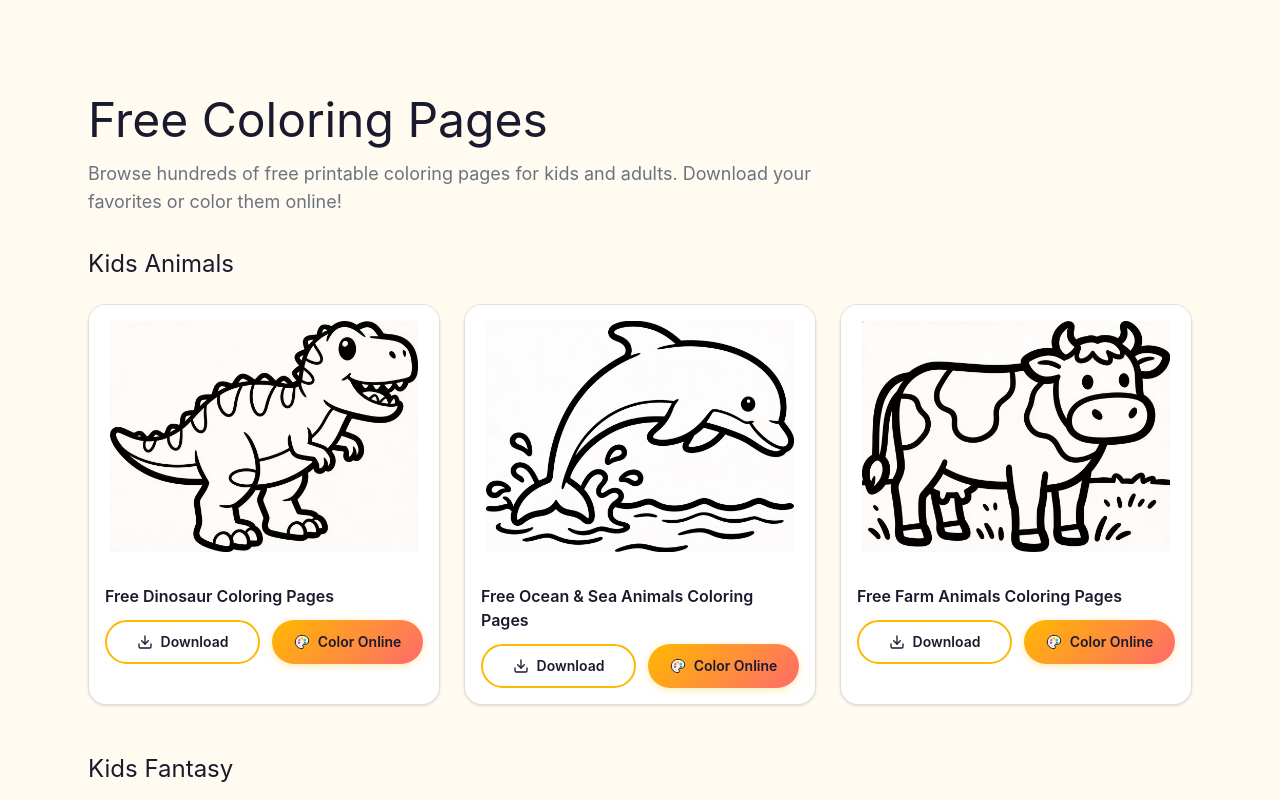
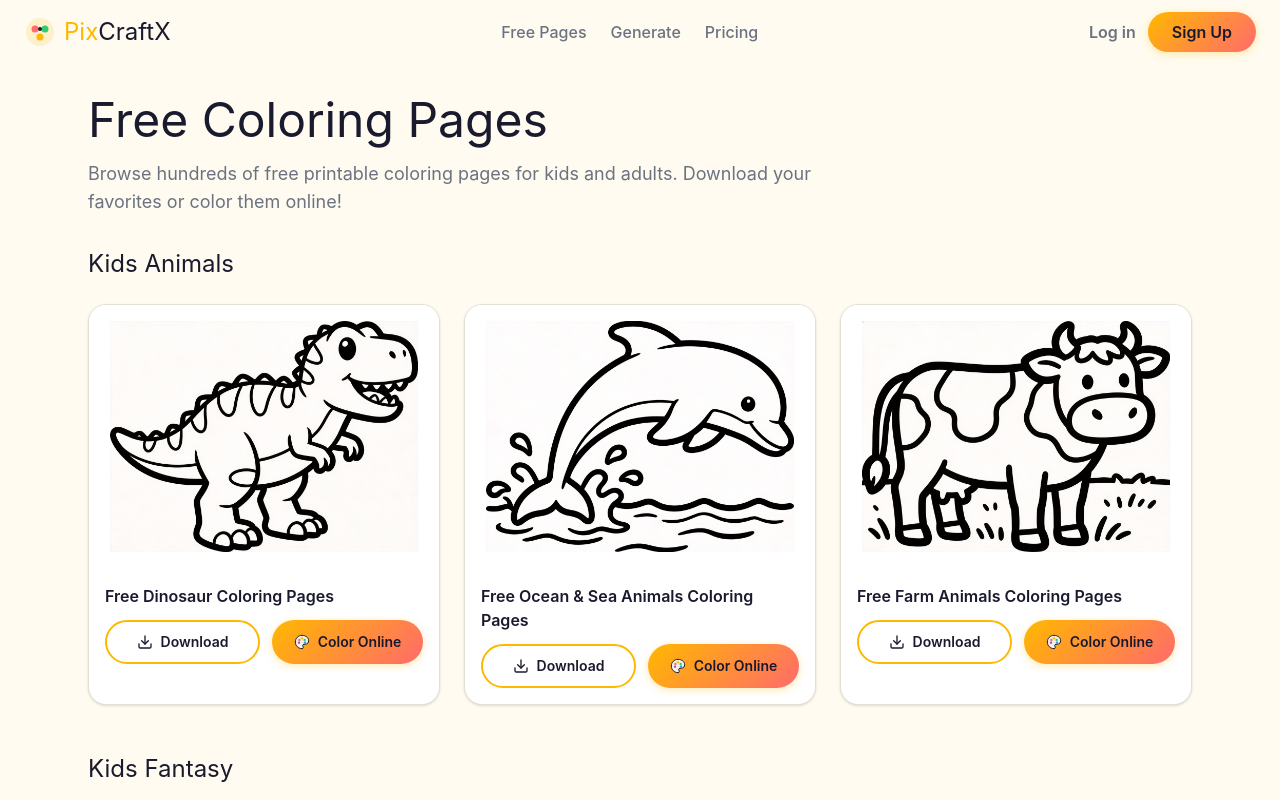
Before and after one commit to rinbs1120/pixcraftx, a Next.js app: page /free-coloring-pages in a window 1280 px wide. Shown: the top 800 px of the page. Built offline with nearby package versions, Linux system fonts and the light colour scheme; no server answers; a web font is replaced by a local one.

Commit message:
fix: add Navbar+Footer to free-coloring-pages page

```diff
--- a/src/app/free-coloring-pages/page.tsx
+++ b/src/app/free-coloring-pages/page.tsx
@@ -1,9 +1,11 @@
 import { Metadata } from 'next';
 import Image from 'next/image';
 import { themes } from '@/data/coloring-themes';
+import { Navbar } from '@/components/navbar';
+import { Footer } from '@/components/footer';
 
 export const metadata: Metadata = {
-  title: 'Free Coloring Pages - PixCraftX',
+  title: 'Free Coloring Pages',
   description: 'Browse and download free printable coloring pages for kids and adults. Dinosaurs, unicorns, mandalas, and more!',
   openGraph: {
     title: 'Free Coloring Pages - PixCraftX',
@@ -21,7 +23,9 @@ const categories = ['Kids Animals', 'Kids Fantasy', 'Adult Relaxation', 'Educati
 
 export default function FreeColoringPages() {
   return (
-    <div className="min-h-screen bg-background">
+    <>
+      <Navbar />
+      <main className="min-h-screen bg-background">
         {/* Hero */}
         <section className="container mx-auto px-4 md:px-6 max-w-6xl pt-24 pb-8">
           <h1 className="font-display text-3xl md:text-4xl lg:text-5xl text-foreground mb-4">
@@ -76,14 +80,13 @@ export default function FreeColoringPages() {
                           Download
                         </a>
                         <a
-                        href={`/color?src=${encodeURIComponent(`https://pixcraftx.com${theme.samples[0]}`)}`}
+                          href={"/color?src=" + encodeURIComponent("https://pixcraftx.com" + theme.samples[0])}
                           className="flex-1 flex items-center justify-center gap-2 px-4 py-2.5 rounded-full font-semibold text-sm transition-all hover:translate-y-0.5 text-[#1A1A2E]"
                           style={{
                             background: 'linear-gradient(135deg, #FFB800 0%, #FF6B6B 100%)',
                             boxShadow: '0 2px 8px rgba(255,184,0,0.3)',
                           }}
                         >
-                        {/* Colorful Palette Icon */}
                           <svg width="16" height="16" viewBox="0 0 24 24" fill="none" xmlns="http://www.w3.org/2000/svg">
                             <path d="M12 2C6.48 2 2 6.48 2 12s4.48 10 10 10c1.1 0 2-.9 2-2 0-.5-.18-.96-.5-1.33-.3-.35-.5-.81-.5-1.33 0-1.1.9-2 2-2h2.36C19.86 15.34 22 13.13 22 10c0-4.42-4.48-8-10-8z" fill="#F5F0E8" stroke="#1A1A2E" strokeWidth="1.5"/>
                             <circle cx="8" cy="9" r="1.8" fill="#FF6B6B"/>
@@ -127,6 +130,8 @@ export default function FreeColoringPages() {
             </a>
           </div>
         </section>
-    </div>
+      </main>
+      <Footer />
+    </>
   );
 }
```
Lines whose indentation alone changed are shown as unchanged.
